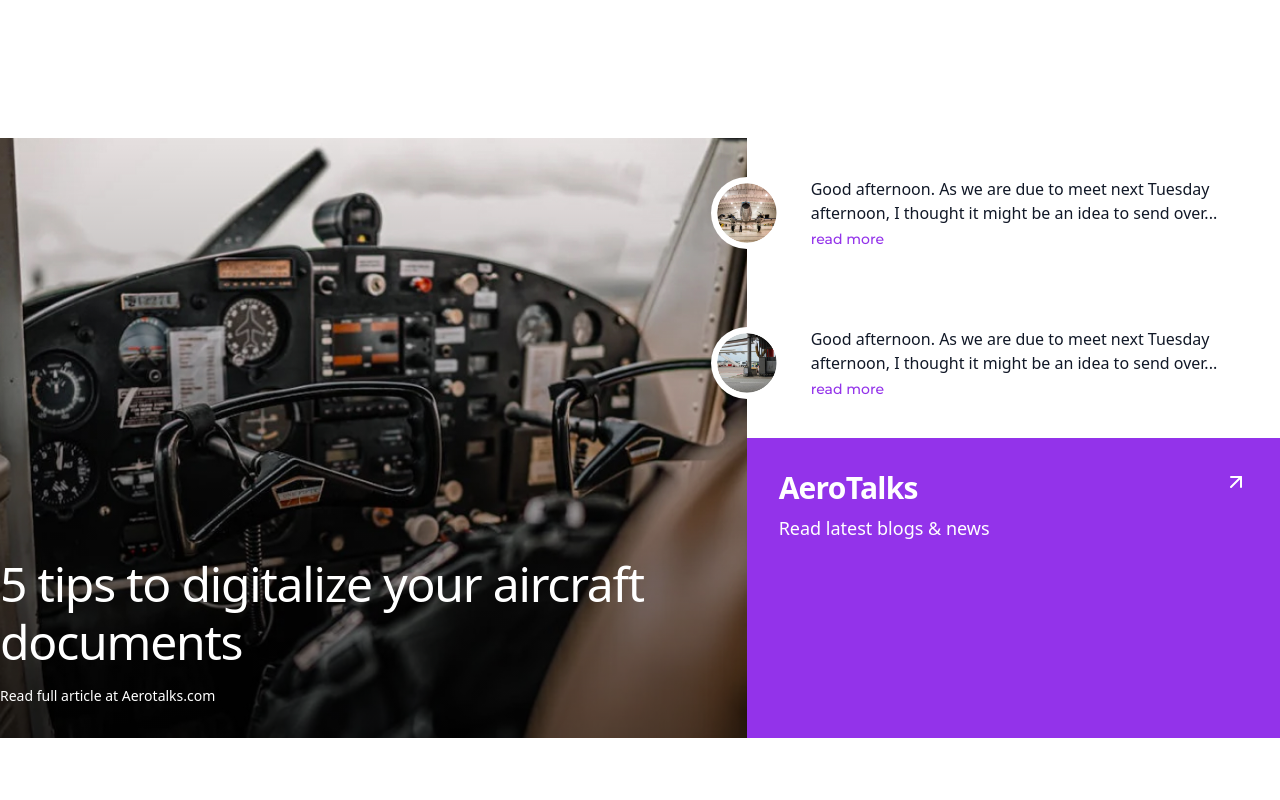
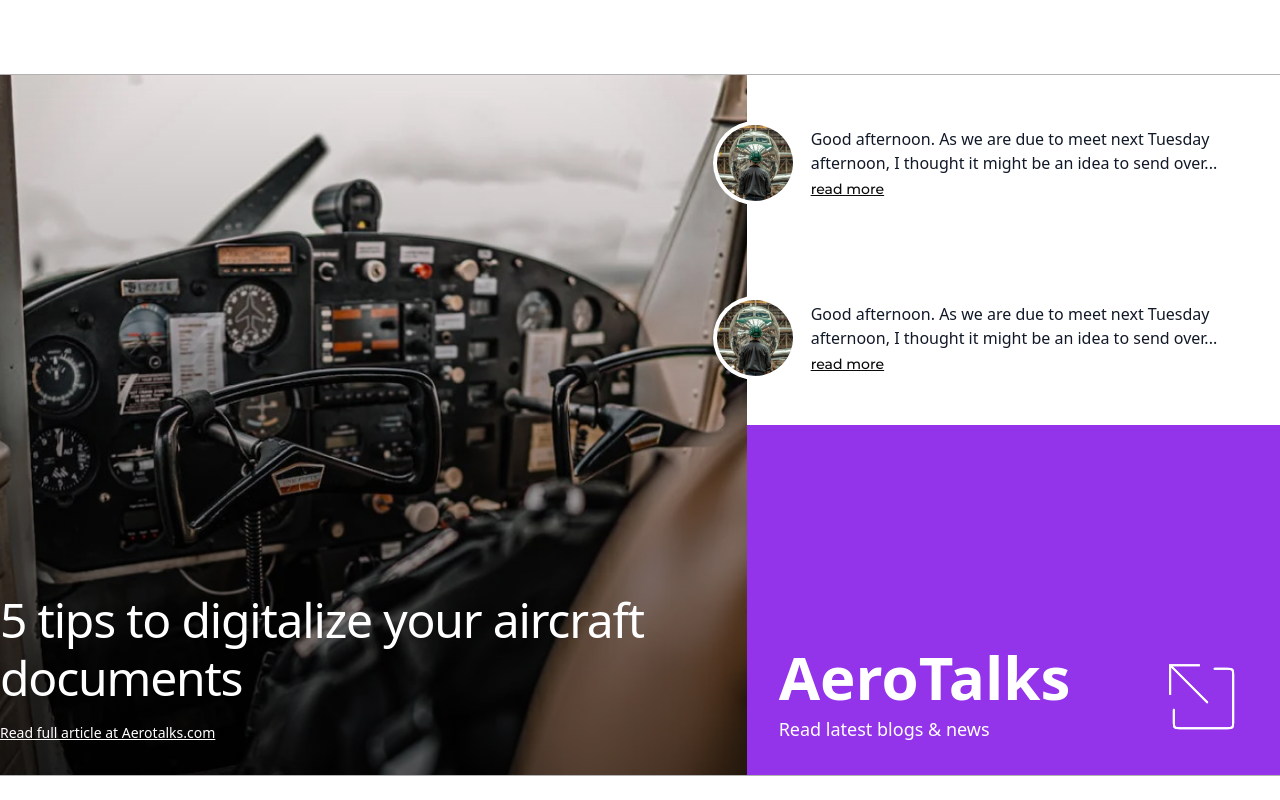
Before and after one commit to Anuragtech02/aeroconsultant-client, a Next.js app: page / in a window 1280 px wide. Shown: the part 4360-5160 px from the top of the page. Built offline with nearby package versions, Linux system fonts and the light colour scheme.

Commit message:
added blogs sectino, not responsive yet

```diff
--- /dev/null
+++ b/app/icons/ArrowExternalIcon.tsx
@@ -0,0 +1,36 @@
+import React from "react";
+
+const ArrowExternalIcon = () => {
+  return (
+    <svg
+      width="89"
+      height="89"
+      viewBox="0 0 89 89"
+      fill="none"
+      xmlns="http://www.w3.org/2000/svg"
+    >
+      <path
+        d="M11.125 11.125V10.125H10.125V11.125H11.125ZM47.5012 48.9154C47.8918 49.306 48.5249 49.306 48.9154 48.9154C49.306 48.5249 49.306 47.8918 48.9154 47.5012L47.5012 48.9154ZM12.125 40.7917V11.125H10.125V40.7917H12.125ZM11.125 12.125H40.7917V10.125H11.125V12.125ZM10.4179 11.8321L47.5012 48.9154L48.9154 47.5012L11.8321 10.4179L10.4179 11.8321Z"
+        fill="white"
+      />
+      <path
+        d="M11.125 11.125V10.125H10.125V11.125H11.125ZM47.5012 48.9154C47.8918 49.306 48.5249 49.306 48.9154 48.9154C49.306 48.5249 49.306 47.8918 48.9154 47.5012L47.5012 48.9154ZM12.125 40.7917V11.125H10.125V40.7917H12.125ZM11.125 12.125H40.7917V10.125H11.125V12.125ZM10.4179 11.8321L47.5012 48.9154L48.9154 47.5012L11.8321 10.4179L10.4179 11.8321Z"
+        fill="white"
+      />
+      <path
+        d="M14.833 55.6252V68.1668C14.833 70.9953 14.833 72.4095 15.7117 73.2881C16.5904 74.1668 18.0046 74.1668 20.833 74.1668H68.1663C70.9948 74.1668 72.409 74.1668 73.2877 73.2881C74.1663 72.4095 74.1663 70.9953 74.1663 68.1668V20.8335C74.1663 18.0051 74.1663 16.5909 73.2877 15.7122C72.409 14.8335 70.9948 14.8335 68.1663 14.8335H55.6247"
+        stroke="white"
+        stroke-width="2"
+        stroke-linecap="round"
+      />
+      <path
+        d="M14.833 55.6252V68.1668C14.833 70.9953 14.833 72.4095 15.7117 73.2881C16.5904 74.1668 18.0046 74.1668 20.833 74.1668H68.1663C70.9948 74.1668 72.409 74.1668 73.2877 73.2881C74.1663 72.4095 74.1663 70.9953 74.1663 68.1668V20.8335C74.1663 18.0051 74.1663 16.5909 73.2877 15.7122C72.409 14.8335 70.9948 14.8335 68.1663 14.8335H55.6247"
+        stroke="white"
+        stroke-width="2"
+        stroke-linecap="round"
+      />
+    </svg>
+  );
+};
+
+export default ArrowExternalIcon;
--- a/components/BlogsSection.tsx
+++ b/components/BlogsSection.tsx
@@ -1,26 +1,26 @@
 import React from "react";
-import { ArrowUpRight } from "lucide-react";
+import ArrowExternalIcon from "@/app/icons/ArrowExternalIcon";
 
 const BlogSection = () => {
   const blogPosts = [
     {
       id: 1,
-      image: "/blog-thumb1.jpg",
+      image: "plane-img.jpg",
       title:
         "Good afternoon. As we are due to meet next Tuesday afternoon, I thought it might be an idea to send over...",
     },
     {
       id: 2,
-      image: "/blog-thumb2.jpg",
+      image: "plane-img.jpg",
       title:
         "Good afternoon. As we are due to meet next Tuesday afternoon, I thought it might be an idea to send over...",
     },
   ];
 
   return (
-    <section className="w-full bg-white py-16">
+    <section className="w-full border-y border-black/30">
       <div className="max-w-7xl mx-auto relative">
-        <div className="grid grid-cols-12 h-[600px]">
+        <div className="grid grid-cols-12 h-[700px]">
           {/* Left Column - Featured Blog */}
           <div className="col-span-7 relative h-full">
             <div className="absolute top-0 right-0 h-full w-[calc(100%+((100vw-1280px)/2))] -left-[calc((100vw-1280px)/2)]">
@@ -34,7 +34,14 @@ const BlogSection = () => {
                 <h2 className="font-normal mb-4">
                   5 tips to digitalize your aircraft documents
                 </h2>
-                <p className="text-sm">Read full article at Aerotalks.com</p>
+                <a
+                  className="text-sm underline"
+                  href="https://aerotalks.com"
+                  target="_blank"
+                  rel="noopener noreferrer"
+                >
+                  Read full article at Aerotalks.com
+                </a>
               </div>
             </div>
           </div>
@@ -48,8 +55,8 @@ const BlogSection = () => {
                   key={post.id}
                   className="relative h-1/2 flex items-center pl-16"
                 >
-                  <div className="absolute -left-8 top-1/2 -translate-y-1/2 w-16 h-16">
-                    <div className="absolute inset-0 rounded-full border-2 border-white bg-white overflow-hidden ring-4 ring-white">
+                  <div className="absolute -left-8 top-1/2 -translate-y-1/2 w-20 h-20">
+                    <div className="absolute inset-0 rounded-full border-2 border-white bg-white overflow-hidden ring-2 ring-white">
                       <img
                         src={post.image}
                         alt="Blog thumbnail"
@@ -59,7 +66,7 @@ const BlogSection = () => {
                   </div>
                   <div>
                     <p className="text-base text-gray-900">{post.title}</p>
-                    <button className="text-sm text-purple-600 mt-1">
+                    <button className="text-sm mt-1 underline">
                       read more
                     </button>
                   </div>
@@ -69,12 +76,14 @@ const BlogSection = () => {
 
             {/* AeroTalks Section - Exactly half height */}
             <div className="relative h-1/2">
-              <div className="absolute inset-0 right-[calc(-1*(100vw-1280px)/2)] bg-purple-600 text-white p-8">
-                <div className="flex items-start justify-between">
-                  <h3 className="text-3xl font-bold">AeroTalks</h3>
-                  <ArrowUpRight className="w-6 h-6" />
+              <div className="absolute inset-0 right-[calc(-1*(100vw-1280px)/2)] bg-purple-600 text-white p-8 flex justify-between items-end">
+                <div>
+                  <span className="font-bold block text-6xl font-proxima">
+                    AeroTalks
+                  </span>
+                  <p className="text-lg mt-2">Read latest blogs & news</p>
                 </div>
-                <p className="text-lg mt-2">Read latest blogs & news</p>
+                <ArrowExternalIcon />
               </div>
             </div>
           </div>
```
